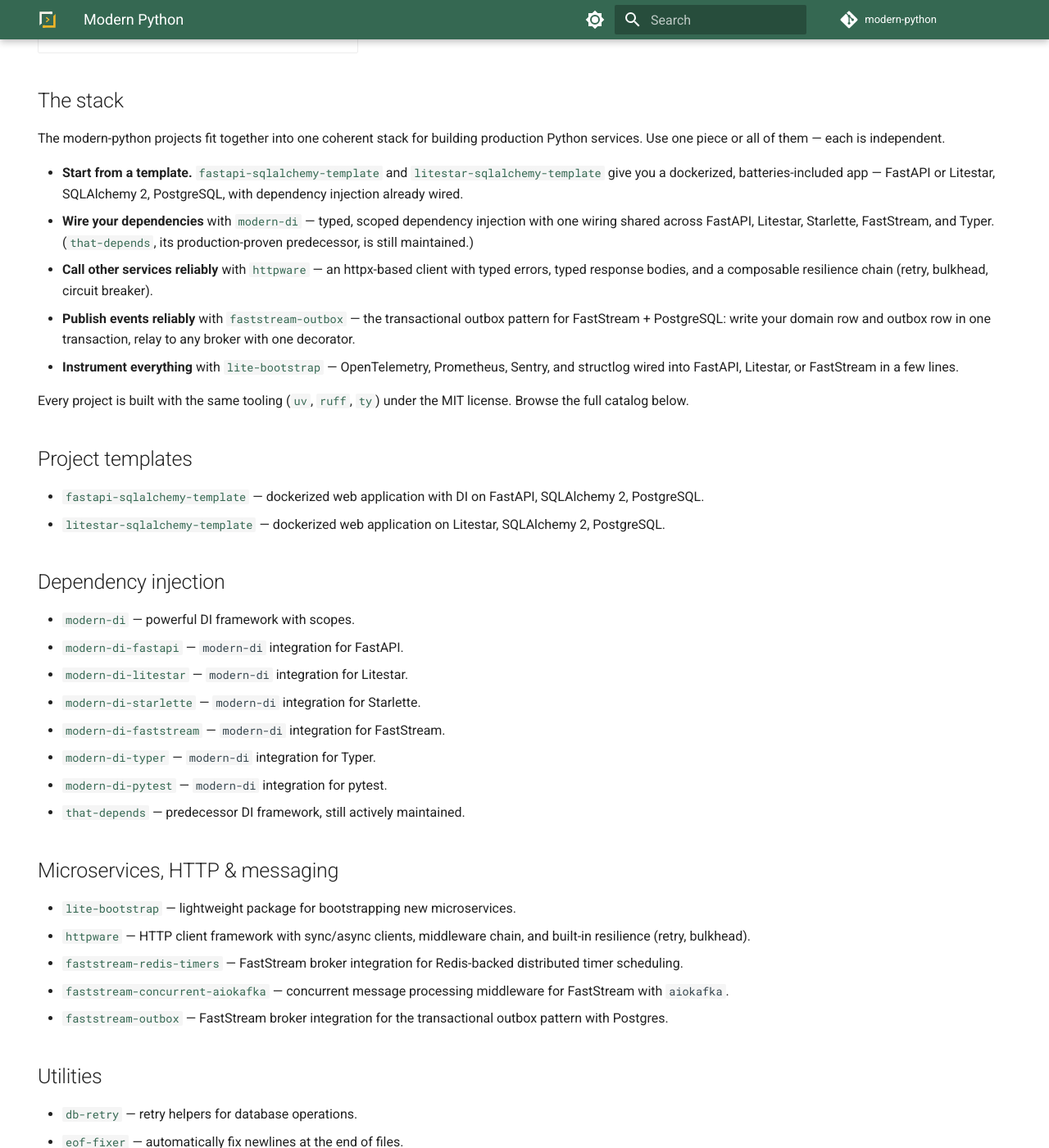
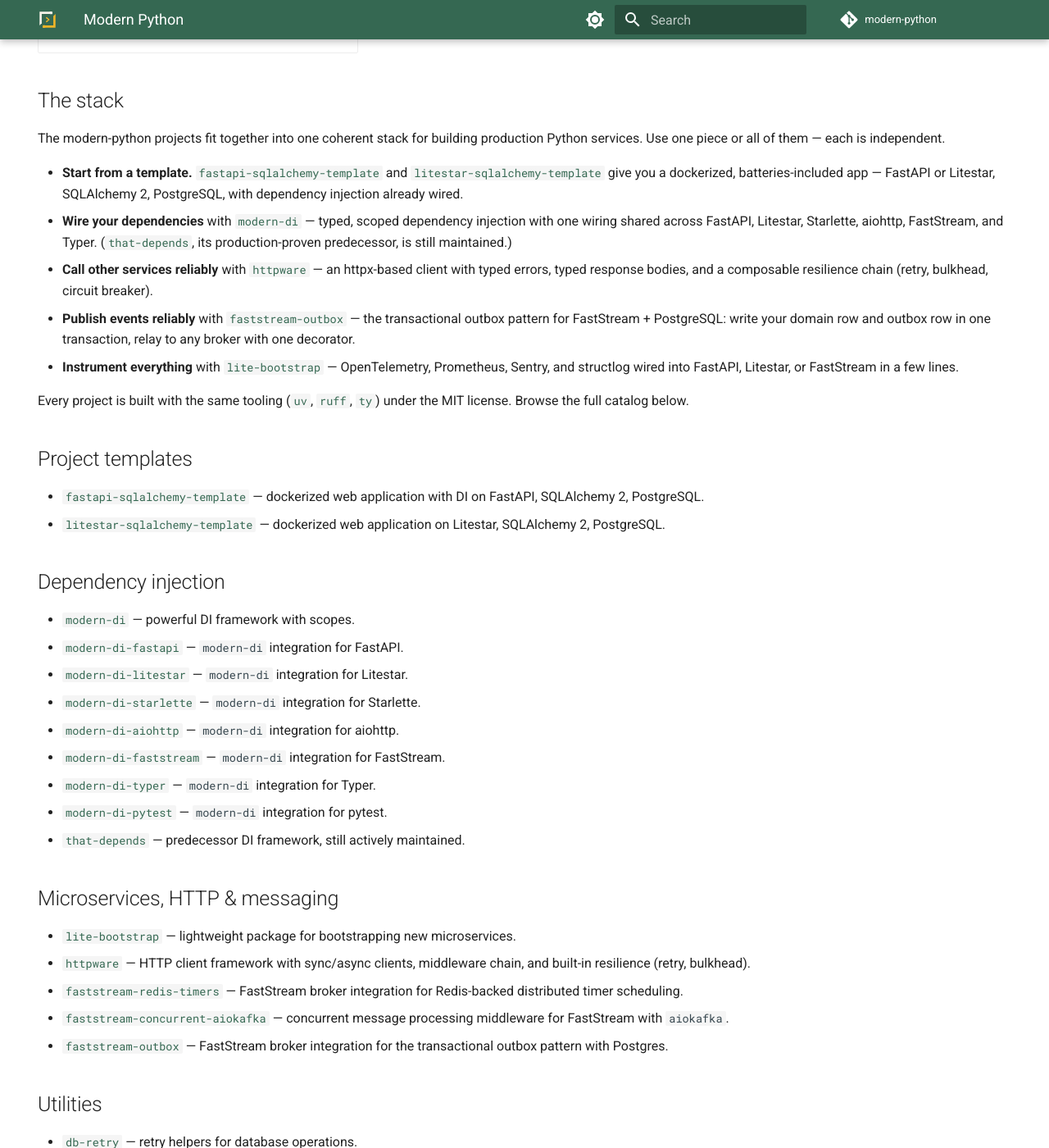
Before and after one commit to modern-python/.github, an MkDocs documentation site: the page built from docs/index.md, in a window 1280 px wide and 1400 px high, scrolled down 819 px. Shown: the whole window at 82% size. Built offline with MkDocs 1.6.1 and Material for MkDocs 9.7.7, drawn with Linux system fonts in a browser that asks for light colours.

Commit message:
docs: list modern-di-aiohttp on profile README and docs site
Add the DI-table row, docs DI bullet, and stack-sentence mention (after
Starlette). Shipped ahead of PyPI per maintainer decision; the pepy Downloads
badge will 404 until the package is published and pepy indexes it.

Co-Authored-By: Claude Opus 4.8 (1M context) <noreply@anthropic.com>

```diff
--- a/docs/index.md
+++ b/docs/index.md
@@ -67,7 +67,7 @@ production Python services. Use one piece or all of them — each is independent
 - **Wire your dependencies** with
   [`modern-di`](https://github.com/modern-python/modern-di) — typed, scoped
   dependency injection with one wiring shared across FastAPI, Litestar,
-  Starlette, FastStream, and Typer.
+  Starlette, aiohttp, FastStream, and Typer.
   ([`that-depends`](https://github.com/modern-python/that-depends), its
   production-proven predecessor, is still maintained.)
 - **Call other services reliably** with
@@ -99,6 +99,7 @@ catalog below.
 - [`modern-di-fastapi`](https://github.com/modern-python/modern-di-fastapi) — `modern-di` integration for FastAPI.
 - [`modern-di-litestar`](https://github.com/modern-python/modern-di-litestar) — `modern-di` integration for Litestar.
 - [`modern-di-starlette`](https://github.com/modern-python/modern-di-starlette) — `modern-di` integration for Starlette.
+- [`modern-di-aiohttp`](https://github.com/modern-python/modern-di-aiohttp) — `modern-di` integration for aiohttp.
 - [`modern-di-faststream`](https://github.com/modern-python/modern-di-faststream) — `modern-di` integration for FastStream.
 - [`modern-di-typer`](https://github.com/modern-python/modern-di-typer) — `modern-di` integration for Typer.
 - [`modern-di-pytest`](https://github.com/modern-python/modern-di-pytest) — `modern-di` integration for pytest.
```
Also changed, not shown: planning/changes/2026-07-02.04-aiohttp-surfaces/change.md (+6 -11 lines), profile/README.md (+1 -0 lines).
